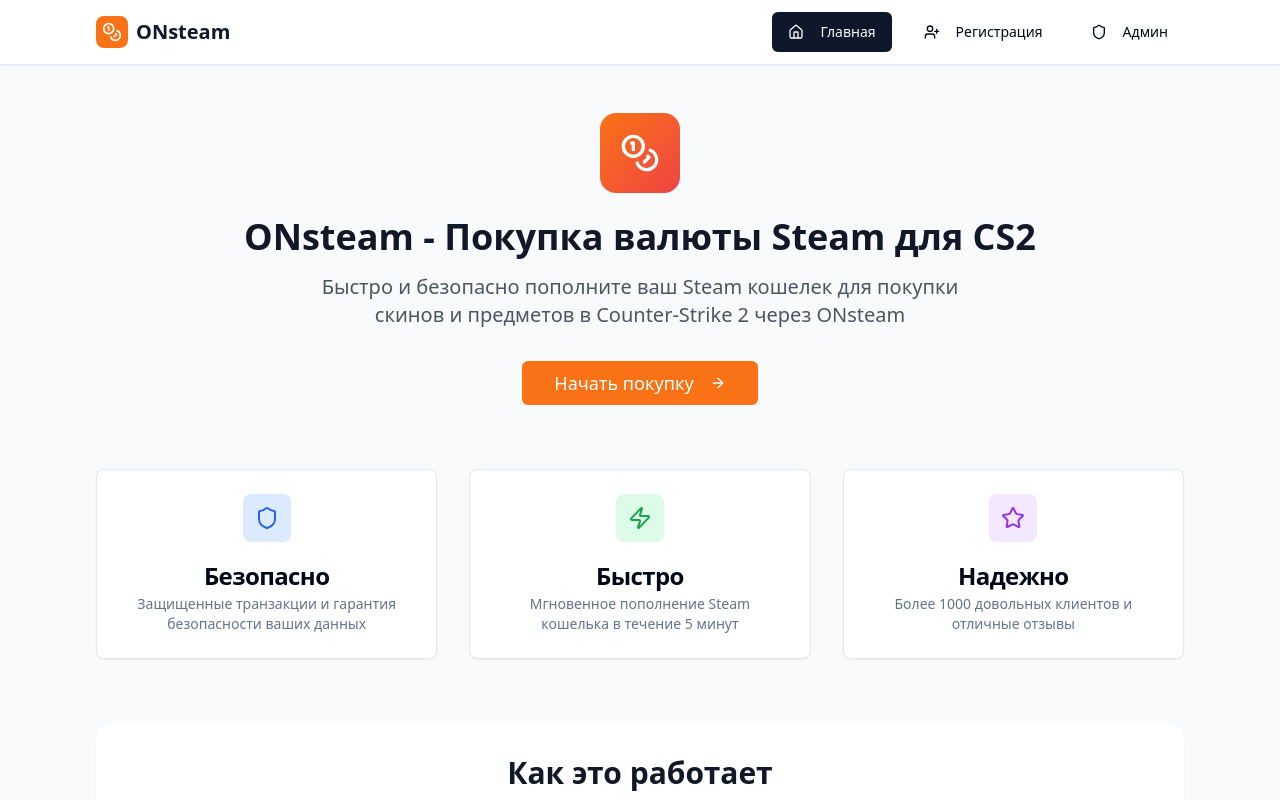
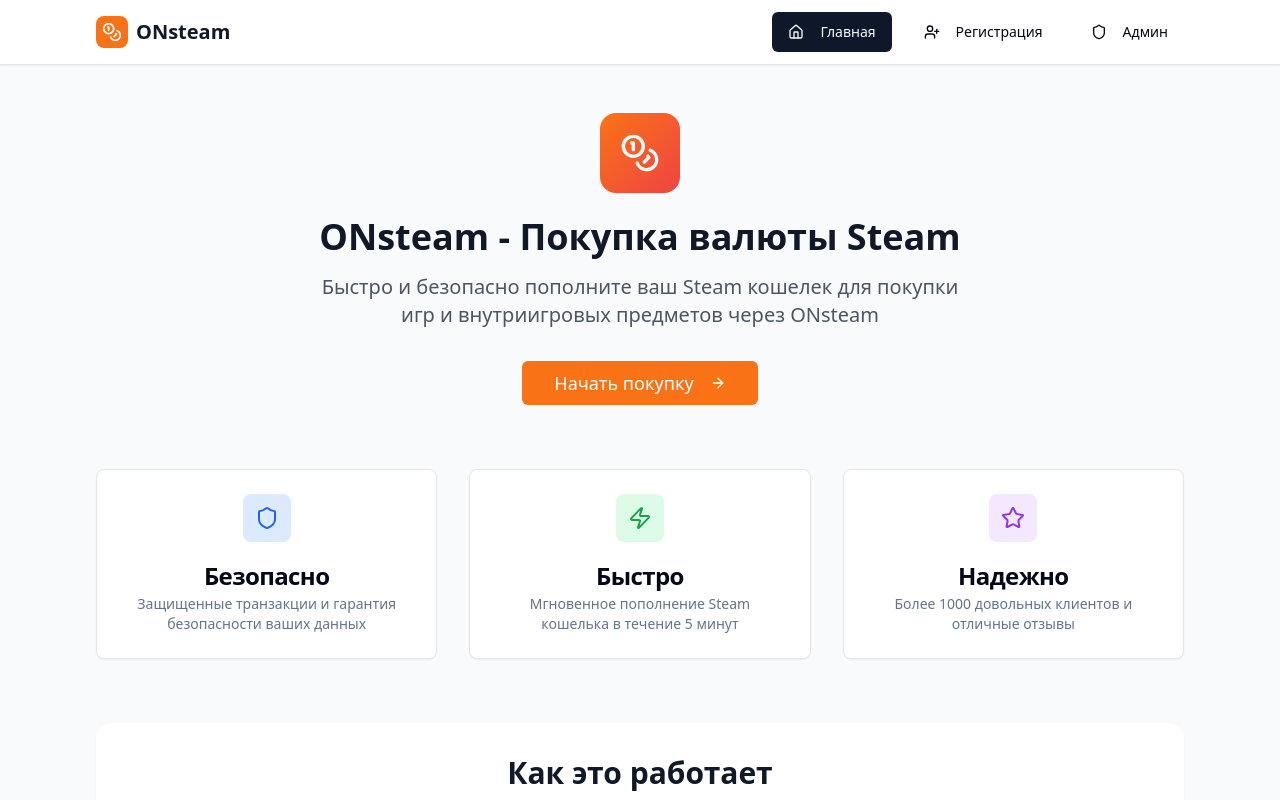
Before and after one commit to pr-poehali-dev/cs2-caviar-site, a React (Vite) app: page / in a window 1280 px wide. Shown: the top 800 px of the page. Built offline with nearby package versions, Linux system fonts and the light colour scheme.

Commit message:
feat: добавить покупку валюты Steam

```diff
--- a/src/components/HomePage.tsx
+++ b/src/components/HomePage.tsx
@@ -23,11 +23,11 @@ const HomePage = ({ onGetStarted }: HomePageProps) => {
           </div>
         </div>
         <h1 className="text-4xl font-bold text-gray-900 mb-4">
-          ONsteam - Покупка валюты Steam для CS2
+          ONsteam - Покупка валюты Steam
         </h1>
         <p className="text-xl text-gray-600 mb-8 max-w-2xl mx-auto">
-          Быстро и безопасно пополните ваш Steam кошелек для покупки скинов и
-          предметов в Counter-Strike 2 через ONsteam
+          Быстро и безопасно пополните ваш Steam кошелек для покупки игр и
+          внутриигровых предметов через ONsteam
         </p>
         <Button
           onClick={onGetStarted}
```
